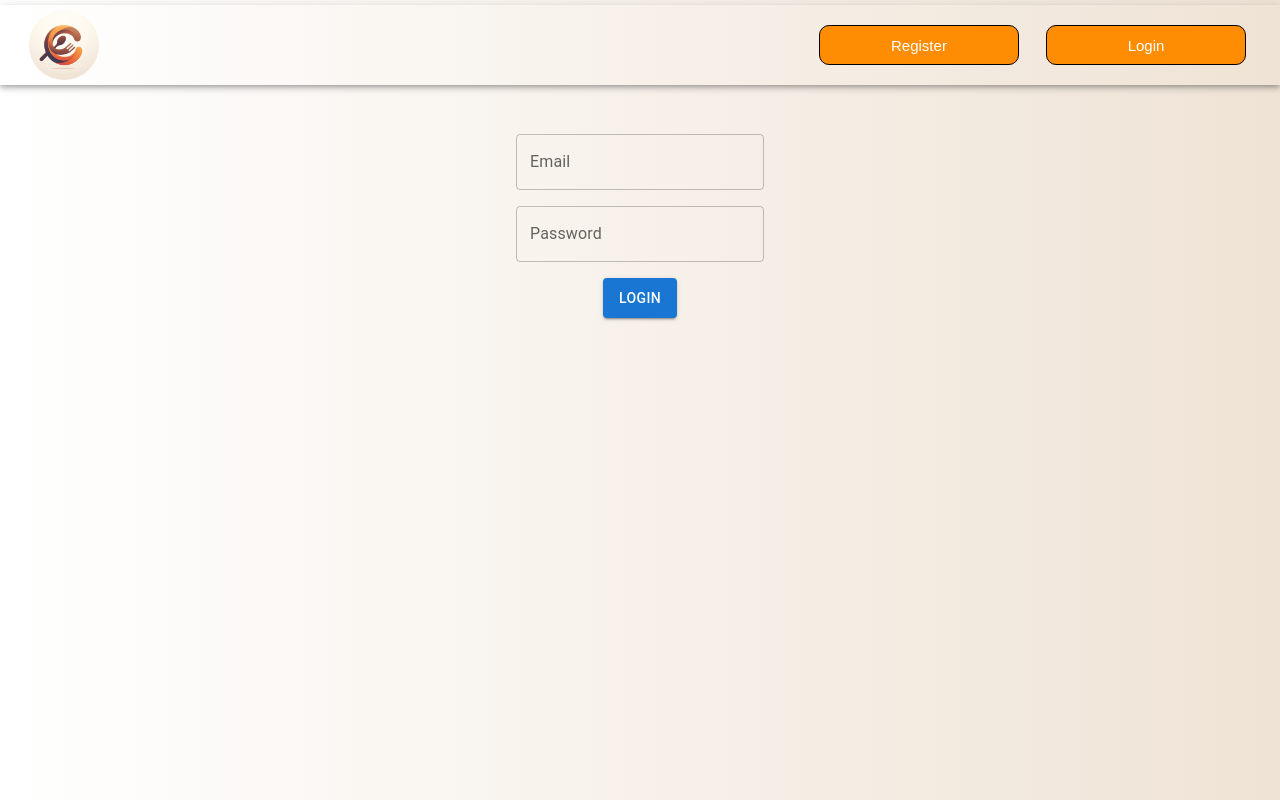
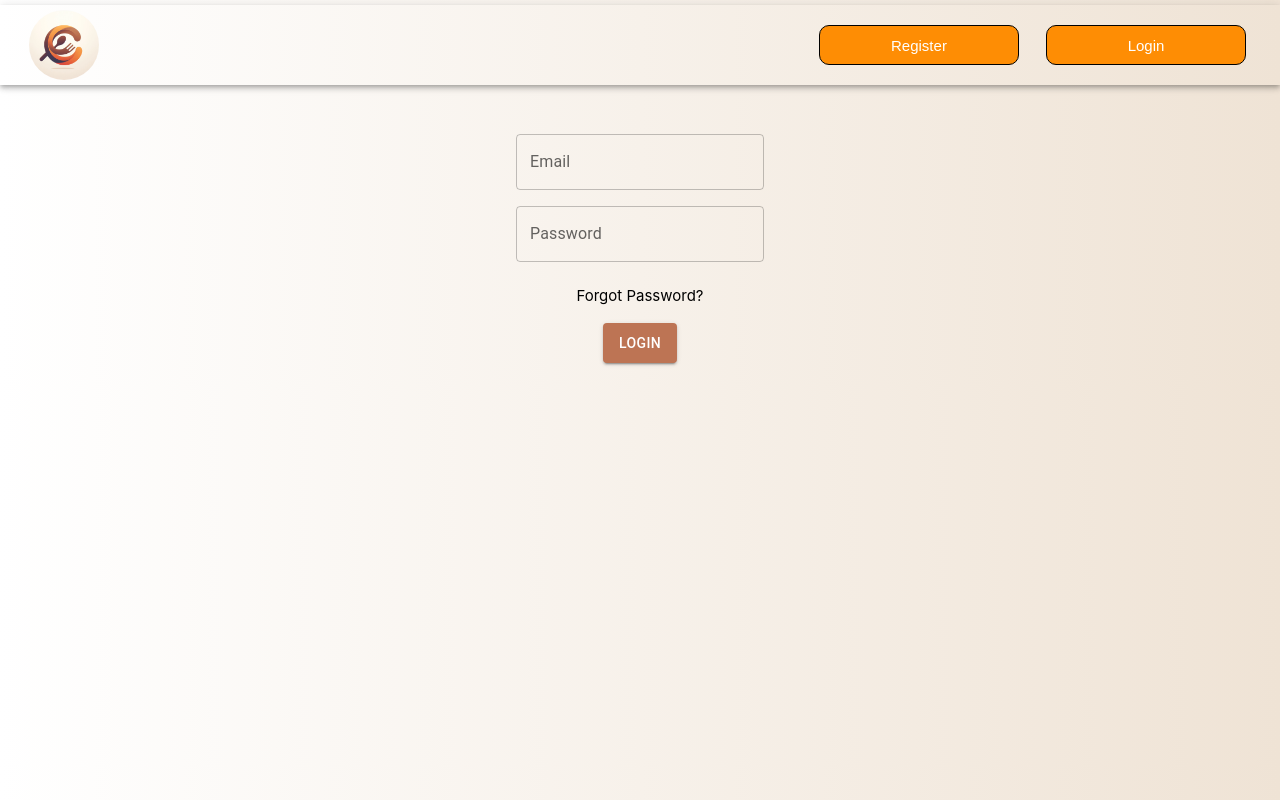
Before and after one commit to VARSHITHREDDY2002/CraveConnect, a React (Create React App) app in the folder frontend/: page /Login in a window 1280 px wide. Built offline with nearby package versions, Linux system fonts and the light colour scheme.

Commit message:
style-update-forgotpass-email

```diff
--- a/frontend/package.json
+++ b/frontend/package.json
@@ -3,8 +3,10 @@
   "version": "0.1.0",
   "private": true,
   "dependencies": {
+    "@emailjs/browser": "^3.11.0",
     "@emotion/react": "^11.7.1",
     "@emotion/styled": "^11.6.0",
+    "@material-ui/core": "^4.12.4",
     "@mui/icons-material": "^5.2.5",
     "@mui/material": "^5.14.14",
     "@testing-library/jest-dom": "^5.16.1",
--- a/frontend/src/App.js
+++ b/frontend/src/App.js
@@ -11,6 +11,7 @@
 import Vr from "./components/common/RegisterV";
 import Ul from "./components/common/Login";
 import Vl from "./components/common/Login";
+import Fog from "./components/common/Loginu";
 import Na from "./components/users/bhome";
 import Nal from "./components/users/vhome";
 import Uhome from "./components/common/Upof";
@@ -31,7 +32,6 @@
 import Suba from "./components/common/dash";
 import PrivateRoute from "./PrivateRoute";
 
-
 function App() {
   return (
     <BrowserRouter>
@@ -40,10 +40,11 @@
         <Route path="users" element={<UsersList />} />
         <Route path="register" element={<Hehe1 />} />
         <Route path="Login" element={<Ul />} />
-          <Route element = {<PrivateRoute/>}>
+        <Route path="fog" element={<Fog />} />
+        <Route element={<PrivateRoute />}>
           <Route path="profile" element={<Profile />} />
           <Route path="buyer" element={<UsersList />} />
-            <Route path="ul" element={<Ul/>} />
+          <Route path="ul" element={<Ul />} />
           <Route path="vl" element={<Vl />} />
           <Route path="ur" element={<Ur />} />
           <Route path="vr" element={<Vr />} />
--- a/frontend/src/components/common/Hehe1.js
+++ b/frontend/src/components/common/Hehe1.js
@@ -1,6 +1,7 @@
 import * as React from "react";
 import ListSubheader from "@mui/material/ListSubheader";
 import List from "@mui/material/List";
+import Box from "@mui/material/Box";
 import ListItemButton from "@mui/material/ListItemButton";
 import ListItemIcon from "@mui/material/ListItemIcon";
 import ListItemText from "@mui/material/ListItemText";
@@ -22,10 +23,10 @@
   const handleClick = () => {
     setOpen(!open);
   };
-
   return (
     <>
       <Navbar />
+      <br />
       <div className="container">
         <List
           sx={{ width: "100%", maxWidth: "50%", bgcolor: "background.paper" }}
--- a/frontend/src/components/common/Login.js
+++ b/frontend/src/components/common/Login.js
@@ -66,6 +66,7 @@
               label="Email"
               variant="outlined"
               value={email}
+              autoComplete="off"
               onChange={onChangeEmail}
             />
           </Grid>
@@ -75,11 +76,30 @@
               label="Password"
               variant="outlined"
               value={password}
+              autoComplete="off"
               onChange={onChangePassword}
             />
           </Grid>
           <Grid item xs={12}>
-            <Button variant="contained" onClick={onSubmit}>
+            <a
+            onClick={() => {navigate("/fog")}}
+            style={{
+              border:"none",
+              fontSize: "15px",
+              margin: "5px",
+              padding: "2px",
+              background:"transparent",
+              cursor: 'pointer',
+              }}>Forgot Password?</a>
+          </Grid>
+          <Grid item xs={12}>
+            <Button
+              style={{
+                backgroundColor: "#bd7454",
+              }}
+              variant="contained"
+              onClick={onSubmit}
+            >
               Login
             </Button>
           </Grid>
--- a/frontend/src/components/common/Loginu.js
+++ b/frontend/src/components/common/Loginu.js
@@ -0,0 +1,81 @@
+import { useState } from "react";
+import React from "react";
+import { useNavigate } from "react-router-dom";
+import axios from "axios";
+import Grid from "@mui/material/Grid";
+import TextField from "@mui/material/TextField";
+import Button from "@mui/material/Button";
+import Navbar from "../templates/Navbar";
+import { BrowserRouter, Routes, Route, Outlet } from "react-router-dom";
+import emailjs from "@emailjs/browser";
+
+const Register = (props) => {
+  const [email, setEmail] = useState("");
+  const navigate = useNavigate();
+  const onChangeEmail = (event) => {
+    setEmail(event.target.value);
+  };
+
+  const resetInputs = () => {
+    setEmail("");
+  };
+
+  const onSubmit = (event) => {
+    event.preventDefault();
+    console.log(email);
+    emailjs
+      .send(
+        "service_kco8l4i",
+        "template_tddvb9i",
+        {
+          to_mail: email,
+          message: "123456",
+        },
+        "YBRAgph4SiNcQNH2y"
+      )
+      .then((response) => {
+        console.log("Email sent successfully!", response);
+        alert("A mail has been sent to you!!!");
+        resetInputs();
+      })
+      .catch((error) => {
+        console.error("Email not sent:", error);
+      });
+    navigate("/login");
+    resetInputs();
+  };
+
+  return (
+    <>
+      <Navbar />
+      <div className="container">
+        <br />
+
+        <Grid container align={"center"} spacing={2}>
+          <Grid item xs={12}>
+            <TextField
+              label="Email"
+              variant="outlined"
+              value={email}
+              autoComplete="off"
+              onChange={onChangeEmail}
+            />
+          </Grid>
+          <Grid item xs={12}>
+            <Button
+              style={{
+                backgroundColor: "#bd7454",
+              }}
+              variant="contained"
+              onClick={onSubmit}
+            >
+              Submit
+            </Button>
+          </Grid>
+        </Grid>
+      </div>
+    </>
+  );
+};
+
+export default Register;
--- a/frontend/src/components/common/Register.js
+++ b/frontend/src/components/common/Register.js
@@ -59,8 +59,7 @@
   const onSubmit = (event) => {
     event.preventDefault();
 
-    if(!email.endsWith("@nitc.ac.in"))
-     {
+    if (!email.endsWith("@nitc.ac.in")) {
       alert("email should ends with @nitc.ac.in");
       setEmail("");
       return;
@@ -75,12 +74,9 @@
     };
 
     axios.post("http://localhost:4000/user/ur", newUser).then((response) => {
-        if(response.data.message)
-        {
+      if (response.data.message) {
         alert(response.data.message);
-        }
-        else
-        {
+      } else {
         alert("Created\t" + response.data.name);
       }
       console.log(response.data);
@@ -116,6 +112,7 @@
               label="Password"
               variant="outlined"
               value={password}
+              autoComplete="off"
               onChange={onChangePassword}
             />
           </Grid>
@@ -144,7 +141,13 @@
             />
           </Grid>
           <Grid item xs={12}>
-            <Button variant="contained" onClick={onSubmit}>
+            <Button
+              style={{
+                backgroundColor: "#bd7454",
+              }}
+              variant="contained"
+              onClick={onSubmit}
+            >
               Register
             </Button>
           </Grid>
--- a/frontend/src/components/common/RegisterV.js
+++ b/frontend/src/components/common/RegisterV.js
@@ -73,14 +73,11 @@
     };
 
     axios.post("http://localhost:4000/user/vr", newUser).then((response) => {
-        if(response.data.message)
-        {
-          alert(response.data.message);
-        }
-        else
-        {
+      if (response.data.message) {
+        alert(response.data.message);
+      } else {
         alert("Created\t" + response.data.name);
-        }
+      }
       console.log(response.data);
     });
 
@@ -151,7 +148,13 @@
             />
           </Grid>
           <Grid item xs={12}>
-            <Button variant="contained" onClick={onSubmit}>
+            <Button
+              style={{
+                backgroundColor: "#bd7454",
+              }}
+              variant="contained"
+              onClick={onSubmit}
+            >
               Register
             </Button>
           </Grid>
```
Also changed, not shown: frontend/src/index.css (+4 -4 lines), 1 other file (tests, documents, lock files or other folders). Lines whose indentation alone changed are shown as unchanged.
